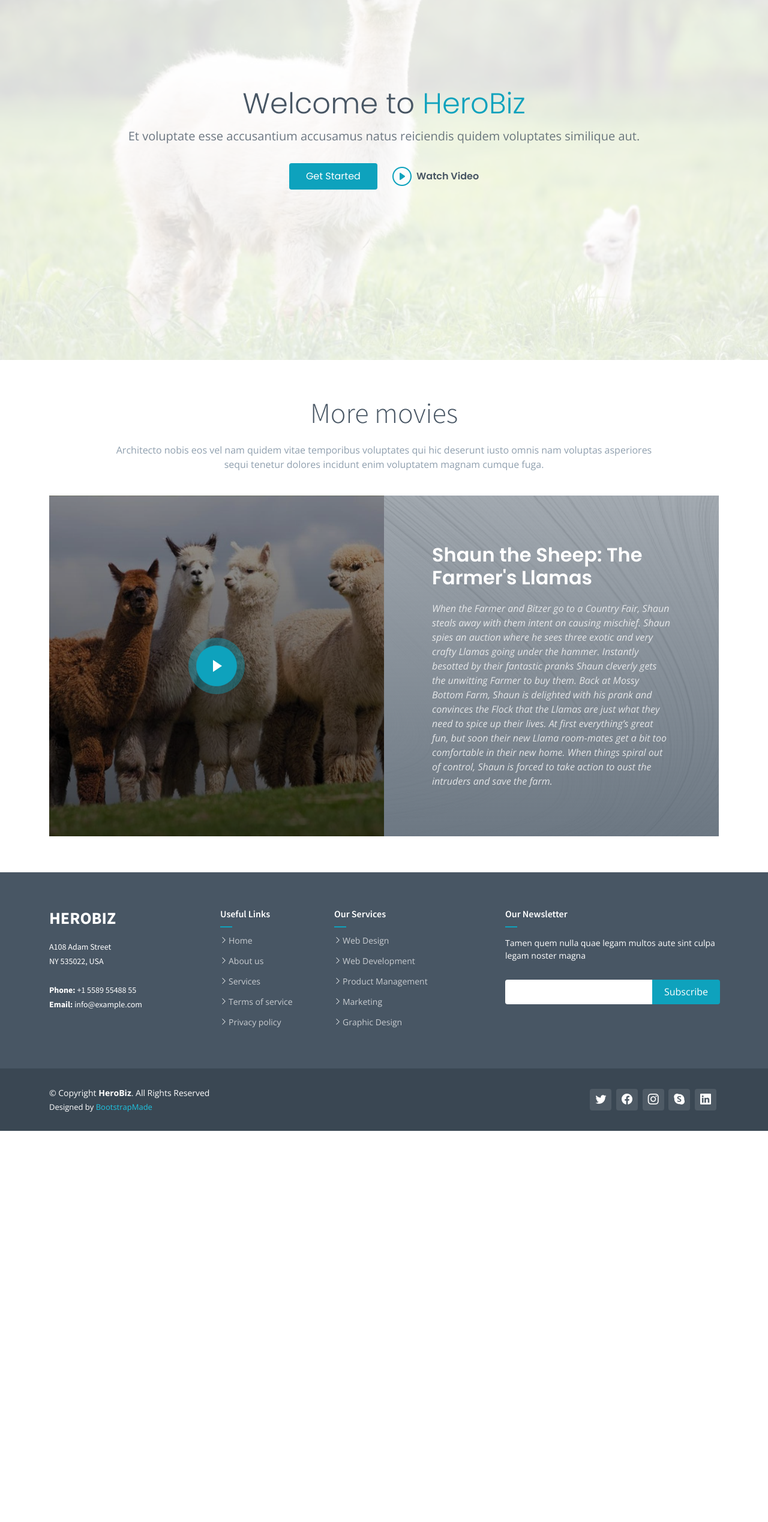
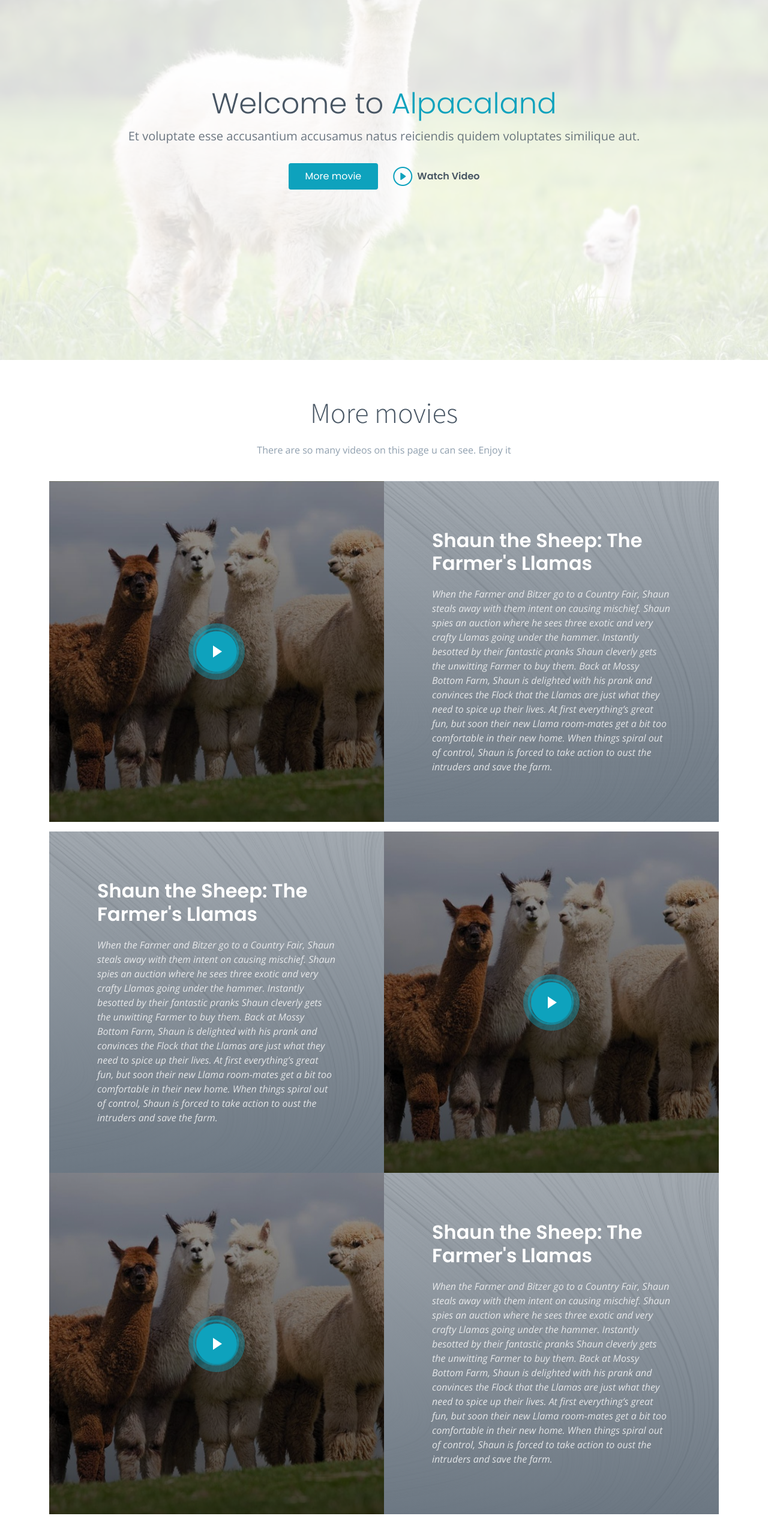
Before and after one commit to arrifqimaulana/alpacaland, a plain HTML site: page movie.html in a window 1280 px wide. Shown: the part 200-2737 px from the top of the page at 60% size. Before the commit the page ends 2085 px from the top, so only its background shows below. Drawn offline with nearby package versions, Linux system fonts and the light colour scheme.

Commit message:
update page movie

```diff
--- a/movie.html
+++ b/movie.html
@@ -127,10 +127,10 @@
 
   <section id="hero-fullscreen" class="hero-fullscreen d-flex align-items-center">
     <div class="container d-flex flex-column align-items-center position-relative" data-aos="zoom-out">
-      <h2>Welcome to <span>HeroBiz</span></h2>
+      <h2>Welcome to <span>Alpacaland</span></h2>
       <p>Et voluptate esse accusantium accusamus natus reiciendis quidem voluptates similique aut.</p>
       <div class="d-flex">
-        <a href="#about" class="btn-get-started scrollto">Get Started</a>
+        <a href="#about" class="btn-get-started scrollto">More movie</a>
         <a href="https://www.youtube.com/watch?v=8FPXcYvgGcY&pp=ugMICgJpZBABGAE%3D" class="glightbox btn-watch-video d-flex align-items-center"><i class="bi bi-play-circle"></i><span>Watch Video</span></a>
       </div>
     </div>
@@ -145,7 +145,7 @@
 
         <div class="section-header">
           <h2>More movies</h2>
-          <p>Architecto nobis eos vel nam quidem vitae temporibus voluptates qui hic deserunt iusto omnis nam voluptas asperiores sequi tenetur dolores incidunt enim voluptatem magnam cumque fuga.</p>
+          <p>There are so many videos on this page u can see. Enjoy it</p>
         </div>
 
     <!-- ======= On Focus Section ======= -->
@@ -163,6 +163,73 @@
                 When the Farmer and Bitzer go to a Country Fair, Shaun steals away with them intent on causing mischief. Shaun spies an auction where he sees three exotic and very crafty Llamas going under the hammer. Instantly besotted by their fantastic pranks Shaun cleverly gets the unwitting Farmer to buy them. Back at Mossy Bottom Farm, Shaun is delighted with his prank and convinces the Flock that the Llamas are just what they need to spice up their lives. At first everything’s great fun, but soon their new Llama room-mates get a bit too comfortable in their new home. When things spiral out of control, Shaun is forced to take action to oust the intruders and save the farm.
               </p>
             </div>
+          </div>
+        </div>
+
+      </div>
+    </section><!-- End On Focus Section -->
+
+    <p> </p>
+
+    <!-- ======= On Focus Section ======= -->
+    <section id="onfocus" class="onfocus">
+      <div class="container-fluid p-0" data-aos="fade-up">
+
+        <div class="row g-0">
+          <div class="col-lg-6">
+            <div class="content d-flex flex-column justify-content-center h-100">
+              <h3>Shaun the Sheep: The Farmer's Llamas</h3>
+              <p class="fst-italic">
+                When the Farmer and Bitzer go to a Country Fair, Shaun steals away with them intent on causing mischief. Shaun spies an auction where he sees three exotic and very crafty Llamas going under the hammer. Instantly besotted by their fantastic pranks Shaun cleverly gets the unwitting Farmer to buy them. Back at Mossy Bottom Farm, Shaun is delighted with his prank and convinces the Flock that the Llamas are just what they need to spice up their lives. At first everything’s great fun, but soon their new Llama room-mates get a bit too comfortable in their new home. When things spiral out of control, Shaun is forced to take action to oust the intruders and save the farm.
+              </p>
+            </div>
+          </div>
+          <div class="col-lg-6 video-play position-relative">
+            <a href="https://youtu.be/W1OQwdS2k2A" class="glightbox play-btn"></a>
+          </div>
+        </div>
+
+      </div>
+    </section><!-- End On Focus Section -->
+
+    <!-- ======= On Focus Section ======= -->
+    <section id="onfocus" class="onfocus">
+      <div class="container-fluid p-0" data-aos="fade-up">
+
+        <div class="row g-0">
+          <div class="col-lg-6 video-play position-relative">
+            <a href="https://youtu.be/W1OQwdS2k2A" class="glightbox play-btn"></a>
+          </div>
+          <div class="col-lg-6">
+            <div class="content d-flex flex-column justify-content-center h-100">
+              <h3>Shaun the Sheep: The Farmer's Llamas</h3>
+              <p class="fst-italic">
+                When the Farmer and Bitzer go to a Country Fair, Shaun steals away with them intent on causing mischief. Shaun spies an auction where he sees three exotic and very crafty Llamas going under the hammer. Instantly besotted by their fantastic pranks Shaun cleverly gets the unwitting Farmer to buy them. Back at Mossy Bottom Farm, Shaun is delighted with his prank and convinces the Flock that the Llamas are just what they need to spice up their lives. At first everything’s great fun, but soon their new Llama room-mates get a bit too comfortable in their new home. When things spiral out of control, Shaun is forced to take action to oust the intruders and save the farm.
+              </p>
+            </div>
+          </div>
+        </div>
+
+      </div>
+    </section><!-- End On Focus Section -->
+
+    <p> </p>
+
+    <!-- ======= On Focus Section ======= -->
+    <section id="onfocus" class="onfocus">
+      <div class="container-fluid p-0" data-aos="fade-up">
+
+        <div class="row g-0">
+          <div class="col-lg-6">
+            <div class="content d-flex flex-column justify-content-center h-100">
+              <h3>Shaun the Sheep: The Farmer's Llamas</h3>
+              <p class="fst-italic">
+                When the Farmer and Bitzer go to a Country Fair, Shaun steals away with them intent on causing mischief. Shaun spies an auction where he sees three exotic and very crafty Llamas going under the hammer. Instantly besotted by their fantastic pranks Shaun cleverly gets the unwitting Farmer to buy them. Back at Mossy Bottom Farm, Shaun is delighted with his prank and convinces the Flock that the Llamas are just what they need to spice up their lives. At first everything’s great fun, but soon their new Llama room-mates get a bit too comfortable in their new home. When things spiral out of control, Shaun is forced to take action to oust the intruders and save the farm.
+              </p>
+            </div>
+          </div>
+          <div class="col-lg-6 video-play position-relative">
+            <a href="https://youtu.be/W1OQwdS2k2A" class="glightbox play-btn"></a>
           </div>
         </div>
 
```
